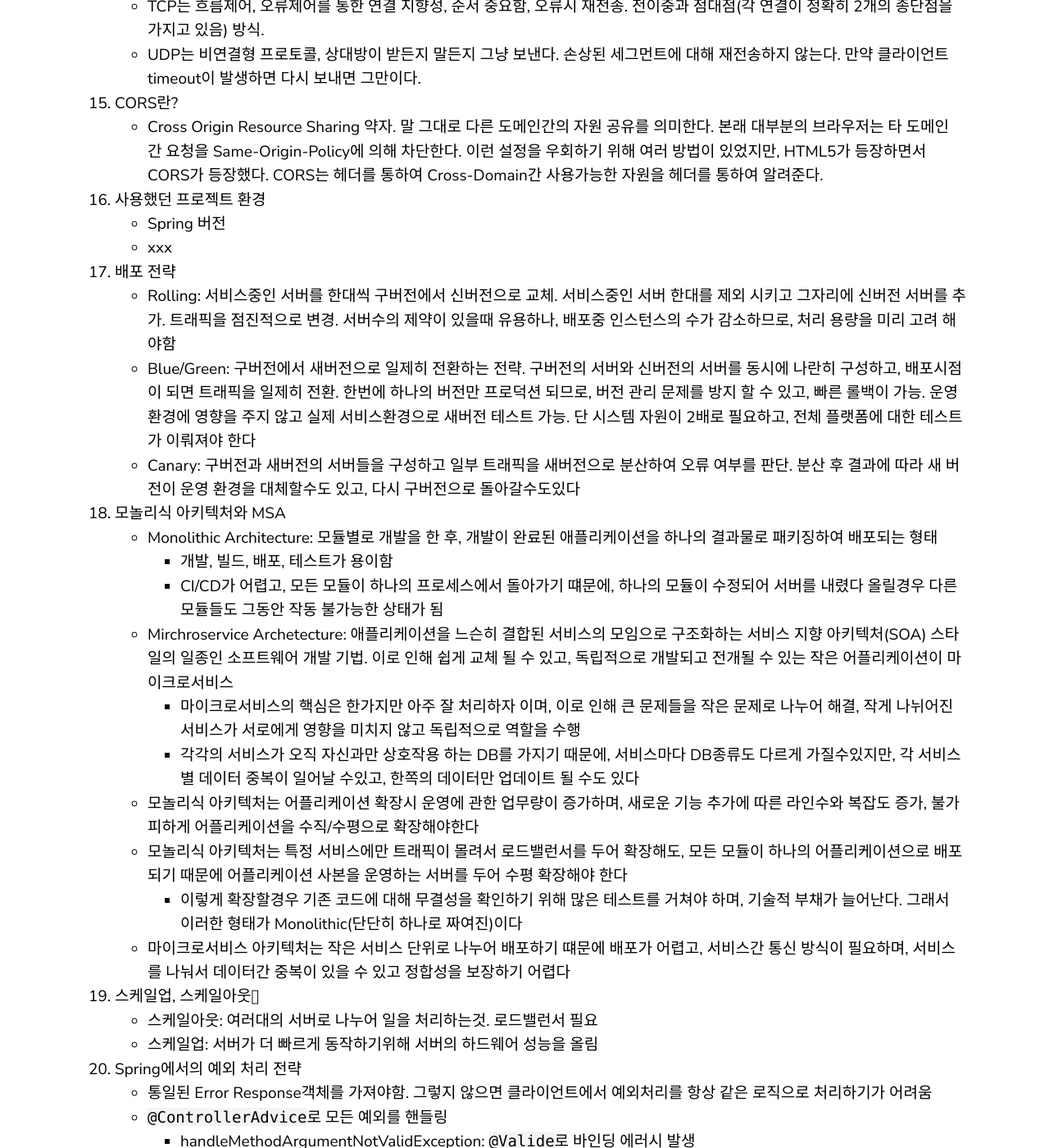
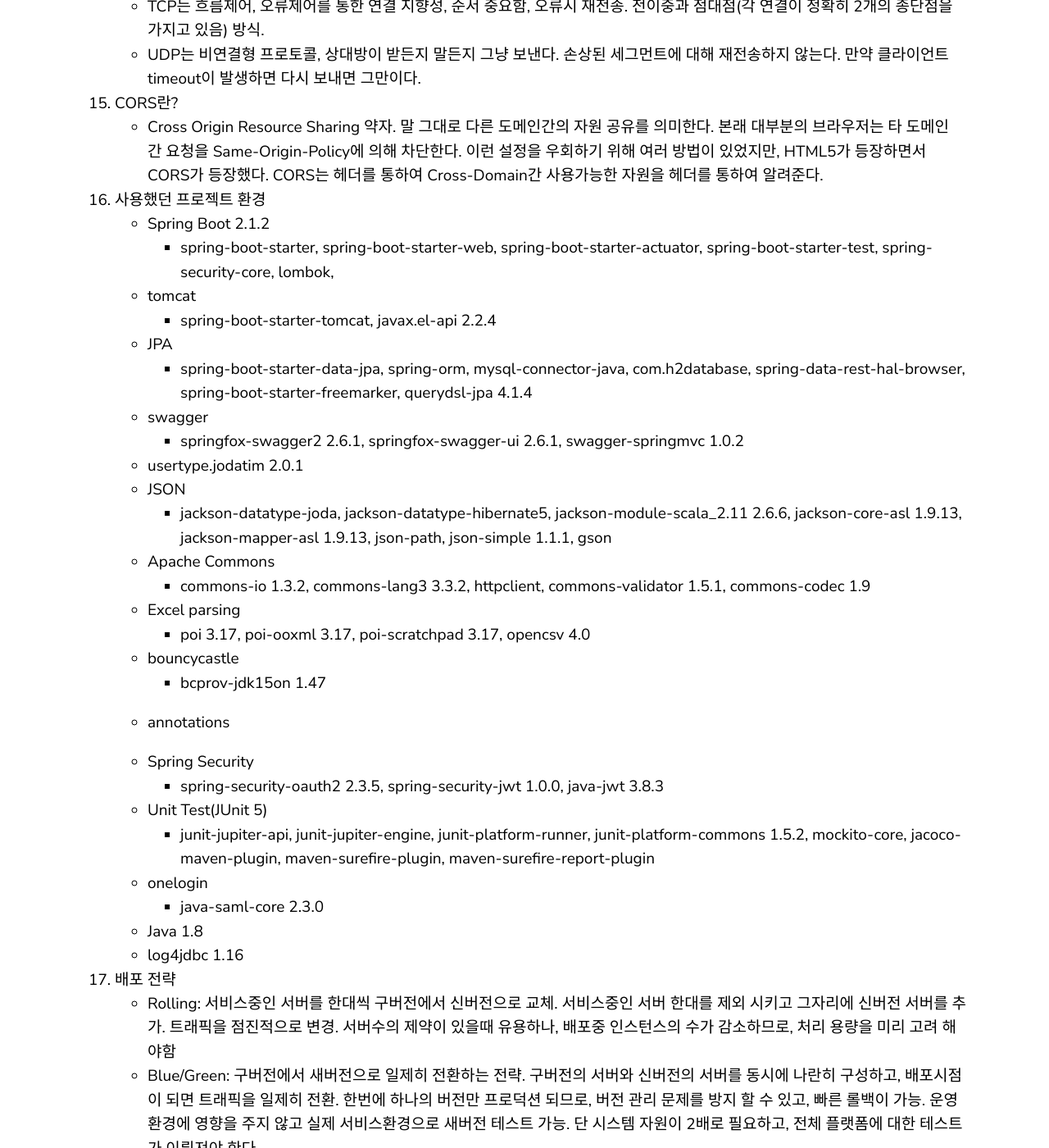
Before and after one commit to yoowonyoung/yoowonyoung.github.io, a Jekyll site: the page built from _posts/2020-08-11-Interview-03.md, in a window 1280 px wide and 1400 px high, scrolled down 14621 px. Shown: the whole window at 82% size. Built offline with Jekyll 4.4.1, drawn with Linux system fonts in a browser that asks for light colours; comment, search, counter and statistics services are not loaded; some of the changed text lies outside the part shown.

Commit message:
update interview

```diff
--- a/_posts/2020-08-11-Interview-03.md
+++ b/_posts/2020-08-11-Interview-03.md
@@ -428,8 +428,43 @@
     - Cross Origin Resource Sharing 약자. 말 그대로 다른 도메인간의 자원 공유를 의미한다. 본래 대부분의 브라우저는 타 도메인 간 요청을 Same-Origin-Policy에 의해 차단한다. 이런 설정을 우회하기 위해 여러 방법이 있었지만, HTML5가 등장하면서 CORS가 등장했다. CORS는 헤더를 통하여 Cross-Domain간 사용가능한 자원을 헤더를 통하여 알려준다.
 
 16. 사용했던 프로젝트 환경
-    - Spring 버전
-    - xxx
+    - Spring Boot 2.1.2
+        * spring-boot-starter, spring-boot-starter-web, spring-boot-starter-actuator, spring-boot-starter-test, spring-security-core, lombok,
+
+    - tomcat
+        * spring-boot-starter-tomcat, javax.el-api 2.2.4
+    - JPA
+        * spring-boot-starter-data-jpa, spring-orm, mysql-connector-java, com.h2database, spring-data-rest-hal-browser, spring-boot-starter-freemarker, querydsl-jpa 4.1.4
+
+    - swagger
+        * springfox-swagger2 2.6.1, springfox-swagger-ui 2.6.1, swagger-springmvc 1.0.2
+
+    - usertype.jodatim 2.0.1
+    - JSON
+        * jackson-datatype-joda, jackson-datatype-hibernate5, jackson-module-scala_2.11 2.6.6, jackson-core-asl 1.9.13, jackson-mapper-asl 1.9.13, json-path, json-simple 1.1.1, gson
+
+    - Apache Commons
+        * commons-io 1.3.2, commons-lang3 3.3.2, httpclient, commons-validator 1.5.1, commons-codec 1.9
+
+    - Excel parsing
+        * poi 3.17, poi-ooxml 3.17, poi-scratchpad 3.17, opencsv 4.0
+
+    - bouncycastle
+        * bcprov-jdk15on 1.47
+
+    - annotations
+
+    - Spring Security
+        * spring-security-oauth2 2.3.5, spring-security-jwt 1.0.0, java-jwt 3.8.3
+
+    - Unit Test(JUnit 5)
+        * junit-jupiter-api, junit-jupiter-engine, junit-platform-runner, junit-platform-commons 1.5.2, mockito-core, jacoco-maven-plugin, maven-surefire-plugin, maven-surefire-report-plugin
+
+    - onelogin
+        * java-saml-core 2.3.0
+
+    - Java 1.8
+    - log4jdbc 1.16
 
 17. 배포 전략
     - Rolling: 서비스중인 서버를 한대씩 구버전에서 신버전으로 교체. 서비스중인 서버 한대를 제외 시키고 그자리에 신버전 서버를 추가. 트래픽을 점진적으로 변경. 서버수의 제약이 있을때 유용하나, 배포중 인스턴스의 수가 감소하므로, 처리 용량을 미리 고려 해야함
@@ -478,3 +513,8 @@
     - 5 세션: 통신하는 프로세스 사이의 대화제어 및 동기화 담당
     - 6 표현: 데이터의 변환, 압축, 암호화를 담당
     - 7 응용: 사용자에게 서비스 제공 역할, SMTP, FTP, HTTP등 사용자가 원하는 최종목표에 해당
+
+22. Proxy
+    - 프록시는 보안등의 이유로 직접 통신할수 없는 서버와 서버 사이의 중개자 역할
+    - Forward 프록시: 프록시를 클라이언트와 원격리소스 사이에 위치시킴. 클라이언트가 요청한 리소스를 원격에서 가져와서 클라이언트에 돌려주는 역할
+    - Reverse 프록시: 프록시를 인터넷 리소스앞에 위치시김. 내부서버가 직접 제공하는것 대신 보안을 확보하기 위해 사용. DMZ라고 하는 내부/외부 네트워크 모두 접근할 수 있는 공간에 리버스 프록시를 위치시키고, 실제 서비스는 내부망에 위치하도록 하여서 보안 확보. 일반적으로 WEB(Apache, nginx) - WAS(Tomcat) 분리형태에서, WEB이 리버스프록시가 된다
```
Also changed, not shown: _posts/2020-08-17-Effective-Java-24.md (+1 -1 lines).
